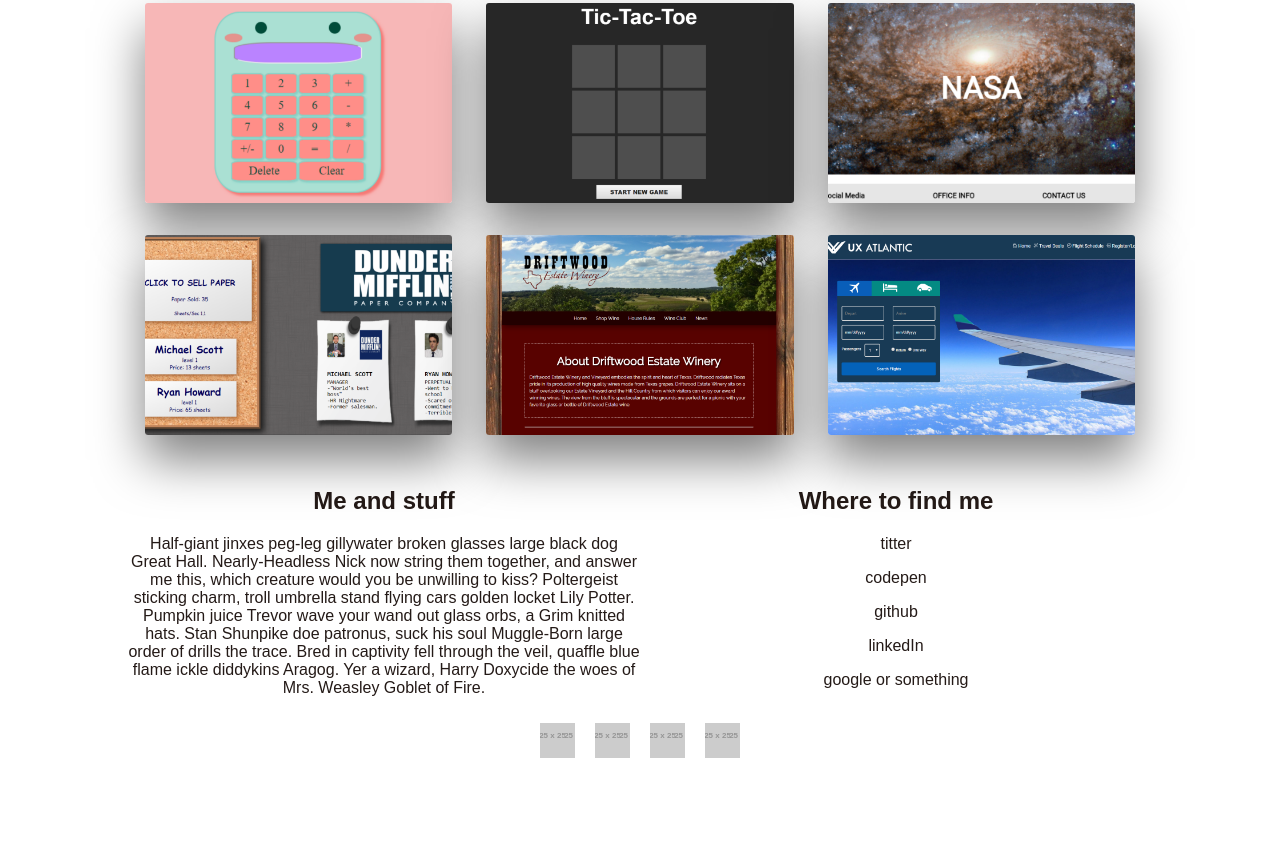
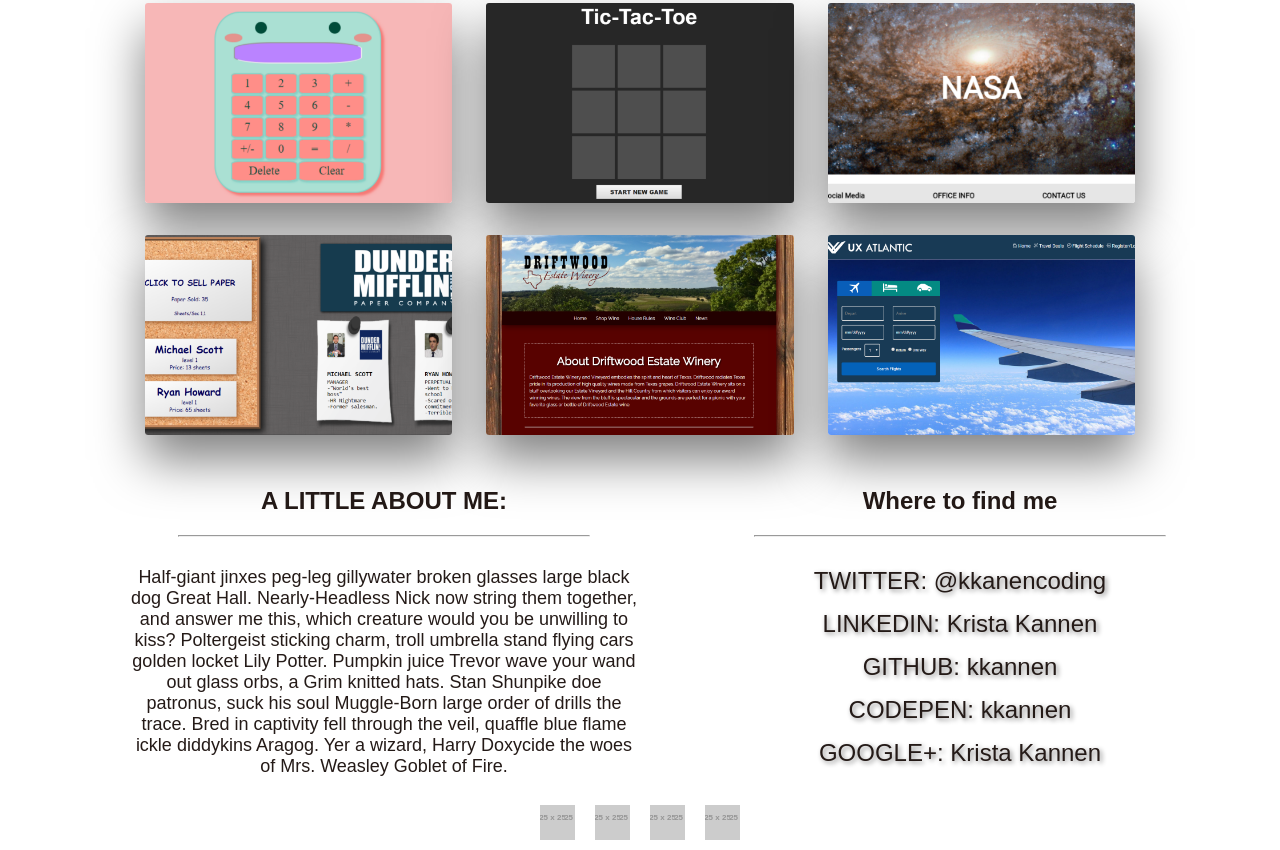
Before and after one commit to kkannen/My-Portfolio, a React app in the folder portfolio/: page / in a window 1280 px wide. Shown: the part 448-1298 px from the top of the page. Before the commit the page ends 1216 px from the top, so only its background shows below. Built offline with nearby package versions, Linux system fonts and the light colour scheme; placeholder pictures from the web are drawn by us.

Commit message:
added styling to about

```diff
--- a/portfolio/src/components/about.js
+++ b/portfolio/src/components/about.js
@@ -3,21 +3,28 @@
 import '../styleSheets/about.css'
 
 class About extends Component {
+  state = {
+    socialLinks: [
+      ['TWITTER: @kkanencoding', 'https://twitter.com/kkannencoding/'],
+      ['LINKEDIN: Krista Kannen', 'https://www.linkedin.com/in/krista-kannen-6b1a4498/'],
+      ['GITHUB: kkannen', 'https://github.com/kkannen'],
+      ['CODEPEN: kkannen', 'https://codepen.io/kkannen/'],
+      ['GOOGLE+: Krista Kannen', 'https://plus.google.com/115866610770594816349'],
+    ]
+  }
+
   render() {
     return (
       <div className="about">
         <div className = 'bio'>
-          <h2>Me and stuff</h2>
-          <p>Half-giant jinxes peg-leg gillywater broken glasses large black dog Great Hall. Nearly-Headless Nick now string them together, and answer me this, which creature would you be unwilling to kiss? Poltergeist sticking charm, troll umbrella stand flying cars golden locket Lily Potter. Pumpkin juice Trevor wave your wand out glass orbs, a Grim knitted hats. Stan Shunpike doe patronus, suck his soul Muggle-Born large order of drills the trace. Bred in captivity fell through the veil, quaffle blue flame ickle diddykins Aragog. Yer a wizard, Harry Doxycide the woes of Mrs. Weasley Goblet of Fire.</p>
+          <h2>A LITTLE ABOUT ME:</h2><hr/>
+          <p className = 'blurb'>Half-giant jinxes peg-leg gillywater broken glasses large black dog Great Hall. Nearly-Headless Nick now string them together, and answer me this, which creature would you be unwilling to kiss? Poltergeist sticking charm, troll umbrella stand flying cars golden locket Lily Potter. Pumpkin juice Trevor wave your wand out glass orbs, a Grim knitted hats. Stan Shunpike doe patronus, suck his soul Muggle-Born large order of drills the trace. Bred in captivity fell through the veil, quaffle blue flame ickle diddykins Aragog. Yer a wizard, Harry Doxycide the woes of Mrs. Weasley Goblet of Fire.</p>
         </div>
         <div className = 'myLinks'>
-          <h2>Where to find me</h2>
-          <p className = 'links'>titter</p>
-          <p className = 'links'>codepen</p>
-          <p className = 'links'>github</p>
-          <p className = 'links'>linkedIn</p>
-          <p className = 'links'>google or something</p>
-
+          <h2>Where to find me</h2><hr/>
+          {this.state.socialLinks.map((itemArr) => {
+            return <div className = 'linkDiv'><a className = 'links' href = {itemArr[1]}>{itemArr[0]}</a></div>
+          })}
         </div>
       </div>
     );
--- a/portfolio/src/portfolio.css
+++ b/portfolio/src/portfolio.css
@@ -7,3 +7,7 @@
   margin-bottom: 30px;
   margin-top: 15px;
 }
+
+a {
+  text-decoration: none;
+}
--- a/portfolio/src/styleSheets/about.css
+++ b/portfolio/src/styleSheets/about.css
@@ -1,16 +1,48 @@
 .about{
   display: flex;
-  width: 80%;
-  margin: auto;
+  flex-wrap: wrap;
 
 }
 
 .bio {
-  width: 50%;
+  width: 40%;
+  margin-left: 10%;
   text-align: center;
 }
 
 .myLinks {
-    width: 50%;
+    width: 40%;
+    margin-left: 5%;
     text-align: center;
 }
+
+/*for mobile*/
+@media (max-width: 767px){
+  .bio {
+    width: 80%;
+  }
+
+  .myLinks {
+      width: 80%;
+  }
+}
+
+.linkDiv {
+  font-size: 24px;
+  margin: 15px;
+}
+
+.links {
+  color: #241A17;
+  text-shadow: 2px 2px 5px grey;
+}
+
+.links:hover {
+  font-weight: bold;
+  font-size: 26px;
+  text-shadow: 5px 5px 10px;
+}
+
+.blurb {
+  font-size: 18px;
+}
--- a/portfolio/src/styleSheets/navigation.css
+++ b/portfolio/src/styleSheets/navigation.css
@@ -18,7 +18,6 @@
 }
 
 .navLink {
-  text-decoration: none;
   color: #eee;
   margin-right: 25px
 }
--- a/portfolio/src/styleSheets/portPieces.css
+++ b/portfolio/src/styleSheets/portPieces.css
@@ -76,7 +76,6 @@
   margin: 0 auto;
   color: white;
   letter-spacing: 3px;
-  text-decoration: none;
   text-align: center;
   border: 2px solid white;
   border-radius: 3px;
@@ -90,7 +89,6 @@
 .portLink:hover {
   background-color: white;
   color: #241A17;
-  text-decoration: none;
 }
 
 .portOverlay {
```
